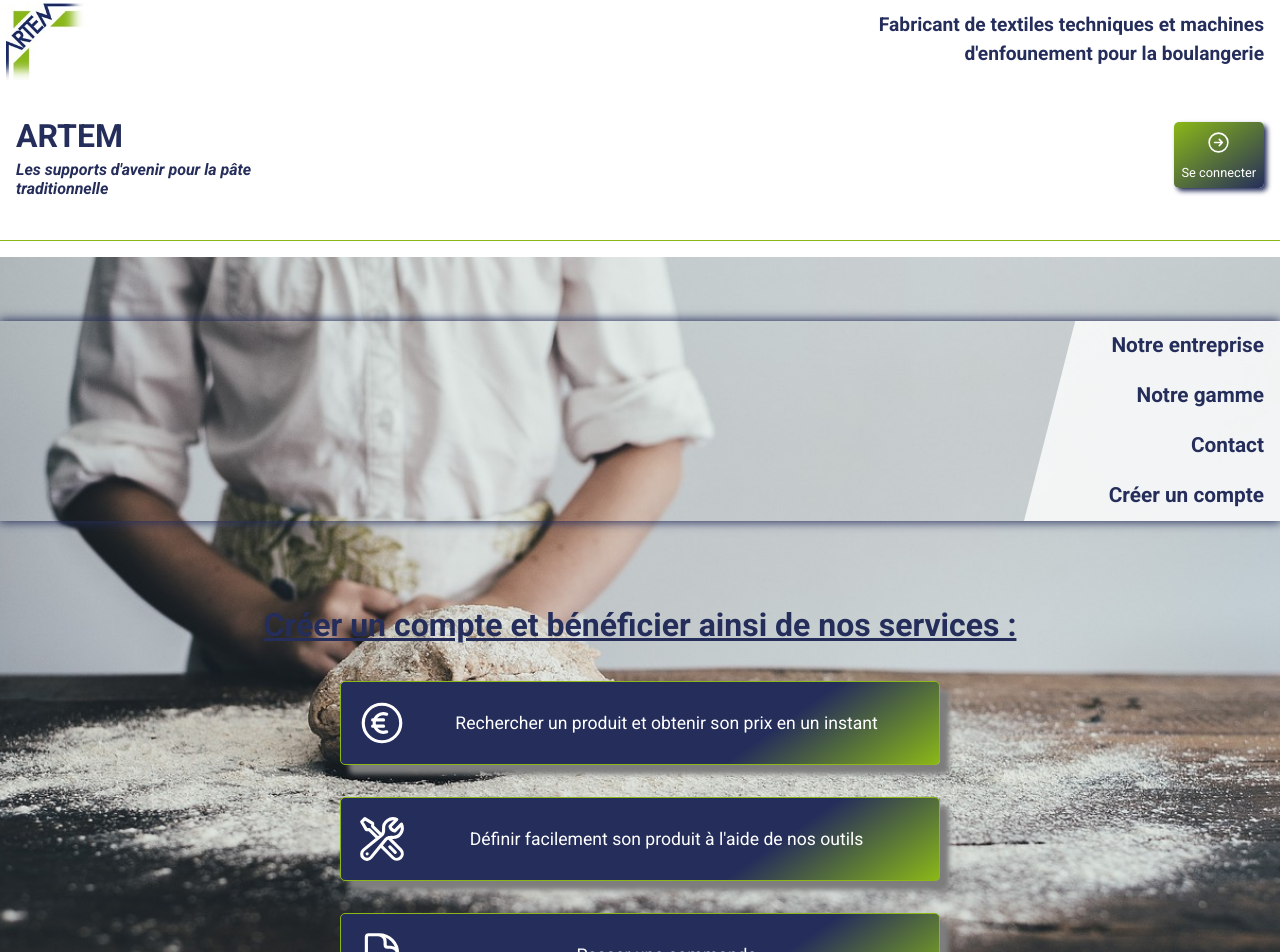
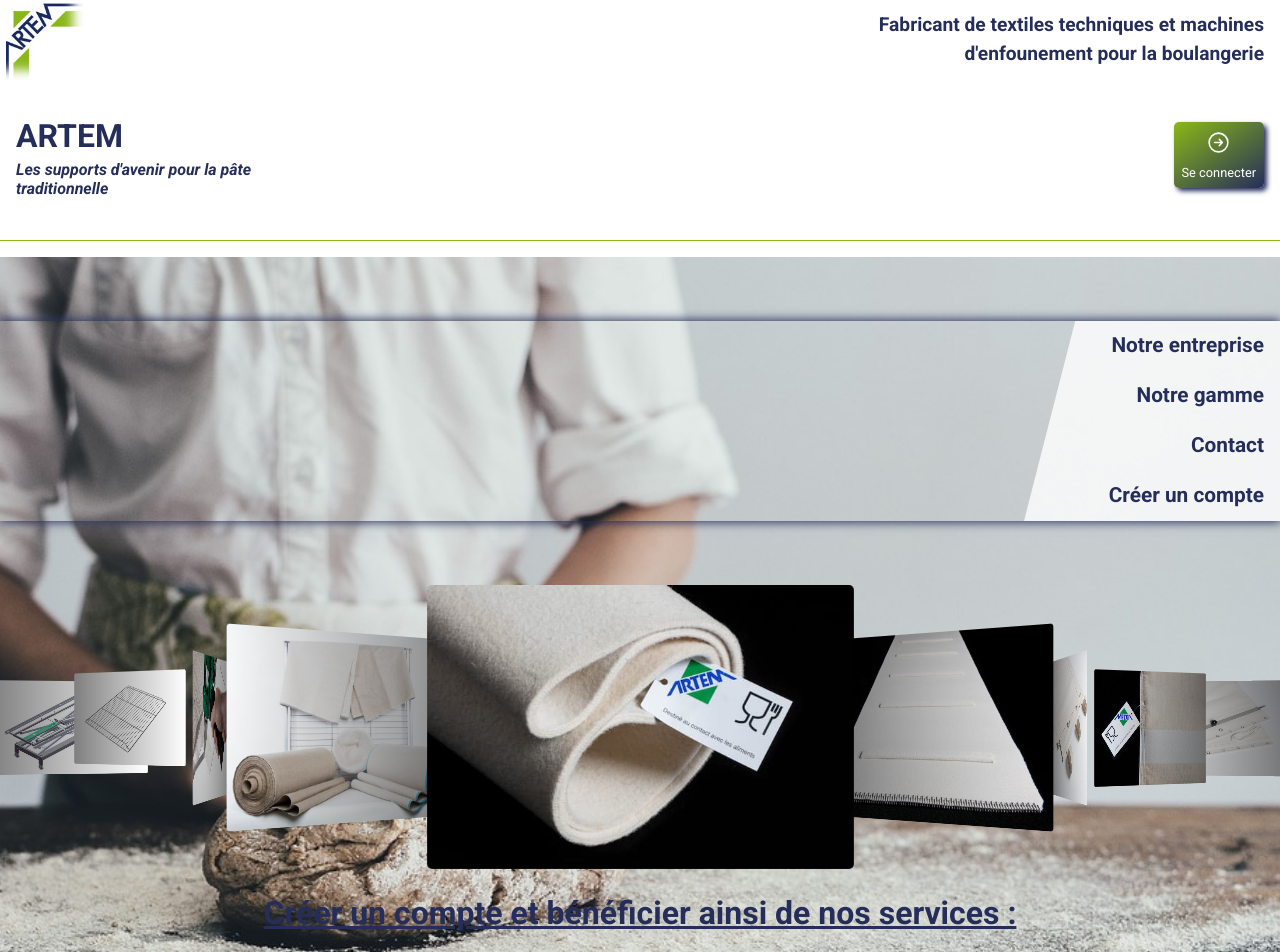
Before and after one commit to Romain-Delchie/artem-website, a React (Vite) app: page / in a window 1280 px wide. Shown: the top 952 px of the page. Built offline with nearby package versions, Linux system fonts and the light colour scheme.

Commit message:
feat(slider): add home picture slider logic and style

```diff
--- a/package.json
+++ b/package.json
@@ -13,7 +13,8 @@
     "axios": "^1.4.0",
     "react-dom": "^18.2.0",
     "react-router-dom": "^6.14.1",
-    "react-slideshow-image": "^4.2.1"
+    "react-slideshow-image": "^4.2.1",
+    "swiper": "^10.2.0"
   },
   "devDependencies": {
     "@types/react": "^18.2.14",
--- a/src/App/App.jsx
+++ b/src/App/App.jsx
@@ -3,6 +3,7 @@
 import Home from "../pages/Home/Home";
 import Company from "../pages/Company/Company";
 import Products from "../pages/Products/Products";
+import Range from "../pages/Range/Range";
 import Contact from "../pages/Contact/Contact";
 import SignIn from "../pages/SignIn/SignIn";
 import SignUp from "../pages/SignUp/SignUp";
--- /dev/null
+++ b/src/components/Slider/Slider.jsx
@@ -0,0 +1,98 @@
+import React, { useRef, useState } from 'react'
+import { Swiper, SwiperSlide } from 'swiper/react';
+import { EffectCoverflow, Pagination, Autoplay } from 'swiper/modules';
+import 'swiper/css';
+import 'swiper/css/effect-coverflow';
+import 'swiper/css/pagination';
+import 'swiper/css/navigation';
+import './Slider.scss'
+import slide_image_1 from '/images/products/tdl.jpg'
+import slide_image_2 from '/images/products/mp.jpg'
+import slide_image_3 from '/images/products/tapis.jpg'
+import slide_image_4 from '/images/products/TE_Bong.jpg'
+import slide_image_5 from '/images/products/bdeLam.jpg'
+import slide_image_6 from '/images/products/TE_cordon.jpg'
+import slide_image_7 from '/images/products/tb.jpg'
+import slide_image_8 from '/images/products/TE_recouv.jpg'
+import slide_image_9 from '/images/products/tr.jpg'
+import slide_image_10 from '/images/products/enfourneur.jpg'
+import slide_image_11 from '/images/products/colonne.jpg'
+import slide_image_12 from '/images/products/sechoir.jpg'
+import slide_image_13 from '/images/products/ciseaux.jpg'
+import slide_image_14 from '/images/products/grille.jpg'
+import slide_image_15 from '/images/products/autre.jpg'
+
+export default function Slider() {
+    return (
+        <div className='slider-container'>
+            <Swiper
+                effect={'coverflow'}
+                grabCursor={true}
+                centeredSlides={true}
+                loop={true}
+                slidesPerView={3}
+                speed={4000}
+                autoplay={{
+                    delay: 1,
+                    disableOnInteraction: false,
+                }}
+                coverflowEffect={{
+                    "rotate": 50,
+                    "stretch": 0,
+                    "depth": 600,
+                    "modifier": 1,
+                    "slideShadows": true
+                }}
+                // pagination={true}
+                modules={[Autoplay, EffectCoverflow, Pagination]}
+                className="mySwiper"
+            >
+                <SwiperSlide className='swiper-slide'>
+                    <img src={slide_image_1} alt='slide_image_1' />
+                </SwiperSlide>
+                <SwiperSlide className='swiper-slide'>
+                    <img src={slide_image_2} alt='slide_image_2' />
+                </SwiperSlide>
+                <SwiperSlide className='swiper-slide'>
+                    <img src={slide_image_3} alt='slide_image_3' />
+                </SwiperSlide>
+                <SwiperSlide className='swiper-slide'>
+                    <img src={slide_image_4} alt='slide_image_4' />
+                </SwiperSlide>
+                <SwiperSlide className='swiper-slide'>
+                    <img src={slide_image_5} alt='slide_image_5' />
+                </SwiperSlide>
+                <SwiperSlide className='swiper-slide'>
+                    <img src={slide_image_6} alt='slide_image_6' />
+                </SwiperSlide>
+                <SwiperSlide className='swiper-slide'>
+                    <img src={slide_image_7} alt='slide_image_7' />
+                </SwiperSlide>
+                <SwiperSlide>
+                    <img src={slide_image_8} alt='slide_image_8' />
+                </SwiperSlide>
+                <SwiperSlide className='swiper-slide'>
+                    <img src={slide_image_9} alt='slide_image_9' />
+                </SwiperSlide>
+                <SwiperSlide className='swiper-slide'>
+                    <img src={slide_image_10} alt='slide_image_10' />
+                </SwiperSlide>
+                <SwiperSlide className='swiper-slide'>
+                    <img src={slide_image_11} alt='slide_image_11' />
+                </SwiperSlide>
+                <SwiperSlide className='swiper-slide'>
+                    <img src={slide_image_12} alt='slide_image_12' />
+                </SwiperSlide>
+                <SwiperSlide className='swiper-slide'>
+                    <img src={slide_image_13} alt='slide_image_13' />
+                </SwiperSlide>
+                <SwiperSlide className='swiper-slide'>
+                    <img src={slide_image_14} alt='slide_image_14' />
+                </SwiperSlide>
+                <SwiperSlide className='swiper-slide'>
+                    <img src={slide_image_15} alt='slide_image_15' />
+                </SwiperSlide>
+            </Swiper>
+        </div >
+    )
+}
--- /dev/null
+++ b/src/components/Slider/Slider.scss
@@ -0,0 +1,7 @@
+@use 'src/styles/variables.scss' as var;
+
+.swiper-slide {
+    width: 50%;
+    border-radius: 5px;
+    overflow: hidden;
+}
--- a/src/context/UserContextPovider.jsx
+++ b/src/context/UserContextPovider.jsx
@@ -1,12 +1,12 @@
-//UserContextProvider.jsx
-
 import React, { useState, useEffect } from 'react';
+import API from '../utils/api/api';
 import AppContext from './AppContext';
 
 const UserContextProvider = ({ children }) => {
     const storedUser = JSON.parse(localStorage.getItem('user'));
     const [userState, setUserState] = useState(storedUser || { token: "", email: "", firstname: "", lastname: "" });
     const [products, setProducts] = useState(null);
+    const [ranges, setRanges] = useState([]);
     const [openAddProductForm, setOpenAddProductForm] = useState(false);
 
     useEffect(() => {
@@ -14,8 +14,15 @@
         localStorage.setItem('user', JSON.stringify(userState));
     }, [userState]);
 
+
+
+    useEffect(() => {
+        localStorage.setItem('ranges', JSON.stringify(ranges));
+        // Sauvegarder l'état du contexte dans le localStorage chaque fois qu'il change
+    }, [ranges]);
+
     return (
-        <AppContext.Provider value={{ user: userState, updateUser: setUserState, products, setProducts, openAddProductForm, setOpenAddProductForm }}>
+        <AppContext.Provider value={{ user: userState, updateUser: setUserState, products, setProducts, ranges, setRanges, openAddProductForm, setOpenAddProductForm }}>
             {children}
         </AppContext.Provider>
     );
--- a/src/pages/Home/Home.jsx
+++ b/src/pages/Home/Home.jsx
@@ -1,5 +1,7 @@
 import { Link } from 'react-router-dom'
+
 import './Home.scss'
+import Slider from '../../components/Slider/Slider'
 
 export default function Home() {
 
@@ -10,6 +12,9 @@
                 <Link className='hero-button hero-button-two' to='/products'>Notre gamme</Link>
                 <Link className='hero-button hero-button-three' to='/contact'>Contact</Link>
                 <Link className='hero-button hero-button-four' to='/signup' >Créer un compte</Link>
+            </section>
+            <section className='hero-products-container'>
+                <Slider />
             </section>
 
             <section className='hero-description-container'>
--- a/src/pages/Products/Products.jsx
+++ b/src/pages/Products/Products.jsx
@@ -1,10 +1,11 @@
 import { Link } from 'react-router-dom'
 import './Products.scss'
-import { useState, useEffect } from 'react'
+import { useState, useEffect, useContext } from 'react'
+import AppContext from '../../context/AppContext'
 import API from '../../utils/api/api'
 
 export default function Products() {
-    const [ranges, setRanges] = useState([]);
+    const { ranges, setRanges } = useContext(AppContext)
     useEffect(() => {
         API.range.getRanges()
             .then(res => setRanges(res.data.ranges))
--- a/src/pages/Range/Range.jsx
+++ b/src/pages/Range/Range.jsx
@@ -1,9 +1,37 @@
-import './Range.css'
+import React, { useState, useEffect } from 'react'
+import { Link, useParams } from 'react-router-dom'
+import API from '../../utils/api/api'
+import './Range.scss'
 
 export default function Range() {
+    const { rangeId } = useParams()
+    const [range, setRange] = useState(null);
+
+    useEffect(() => {
+        // Chargez les données en fonction de rangeId
+        API.range.getRange(rangeId)
+            .then(res => {
+                setRange(res.data.oneRange)
+            })
+            .catch(err => console.log(err));
+    }, [rangeId]);
+
+    if (!range) {
+        return <div>Loading...</div>;
+    }
     return (
         <div className='range'>
-            <h2>Range</h2>
+            <h2>{range.name}</h2>
+            <img className='range-img' src={`/images/products/${range.image_link}`} alt={`photo de ${range.name}`} />
+            <p className='range-description'>{range.description}</p>
+            <div className="range-links">
+                <h3>Pour voir tous nos produits plus en détails :</h3>
+                <div className="range-link">
+                    <Link className='range-link-btn' to='/signin'>Connectez-vous</Link>
+                    <p>ou</p>
+                    <Link className='range-link-btn' to='/signup'>Créez un compte</Link>
+                </div>
+            </div>
         </div>
     )
 }
--- a/src/pages/Range/Range.scss
+++ b/src/pages/Range/Range.scss
@@ -1 +1,77 @@
 @use 'src/styles/variables.scss' as var;
+
+.range {
+    padding: 16px;
+
+    & h2,
+    h3 {
+        text-align: center;
+        margin-bottom: 16px;
+    }
+
+    &-img {
+        width: 100%;
+        height: 200px;
+        object-fit: cover;
+        margin-bottom: 16px;
+        border: 2px solid var.$secondaryColor;
+        padding: 2px;
+        border-radius: 8px;
+    }
+
+    &-description {
+        margin-bottom: 16px;
+        background-color: var.$primaryColorTransparent;
+        color: var.$secondaryColor;
+        border: 2px solid var.$primaryColor;
+        border-radius: 8px;
+        padding: 16px;
+        text-align: justify;
+    }
+
+    &-link {
+        display: flex;
+        justify-content: center;
+        align-items: center;
+
+        & p {
+            font-weight: 700;
+            color: var.$secondaryColor;
+            font-size: 1rem;
+            margin: 0 15px;
+            position: relative;
+
+        }
+
+        &-btn {
+            display: flex;
+            justify-content: center;
+            align-items: center;
+            text-align: center;
+            width: 40%;
+            height: 60px;
+            border: none;
+            font-size: 0.8rem;
+            width: 50%;
+            -webkit-transition: 0.3s;
+            transition: 0.3s;
+            background: var.$secondaryColor;
+            color: whitesmoke;
+            cursor: pointer;
+            padding: 10px;
+            letter-spacing: 0.2px;
+            border-radius: 5px;
+            -webkit-box-shadow: 17px 17px 34px #8c8c8c, -17px -17px 34px #ffffff;
+            box-shadow: 17px 17px 34px #8c8c8c, -17px -17px 34px #ffffff;
+
+            &:hover {
+                letter-spacing: 0;
+                -webkit-box-shadow: 5px 5px 10px #c9c9c9, -5px -5px 10px #ffffff;
+                box-shadow: 5px 5px 10px #c9c9c9, -5px -5px 10px #ffffff;
+                -webkit-transform: translate(3px, 3px);
+                transform: translate(3px, 3px);
+
+            }
+        }
+    }
+}
```
Also changed, not shown: 1 other file (tests, documents, lock files or other folders).
